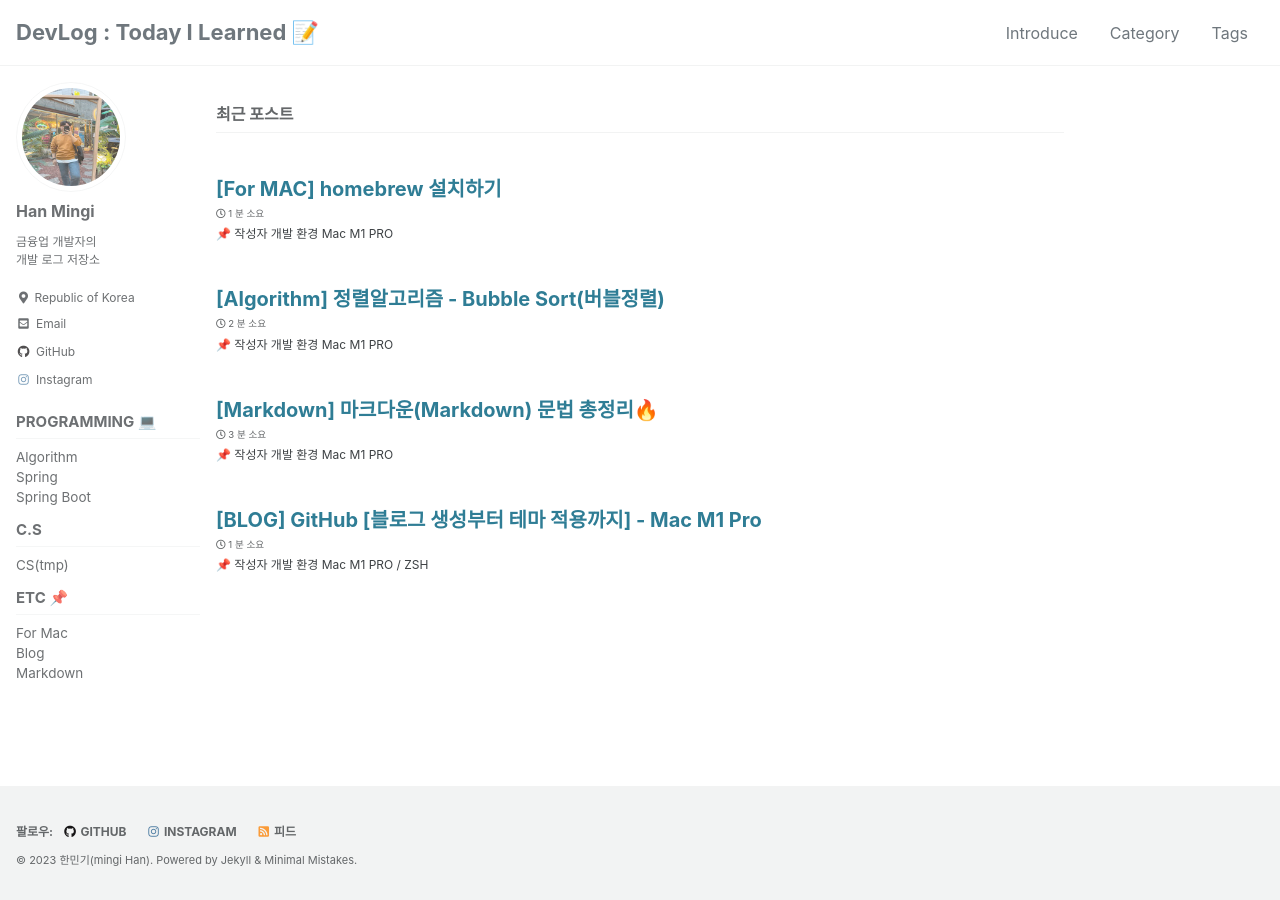
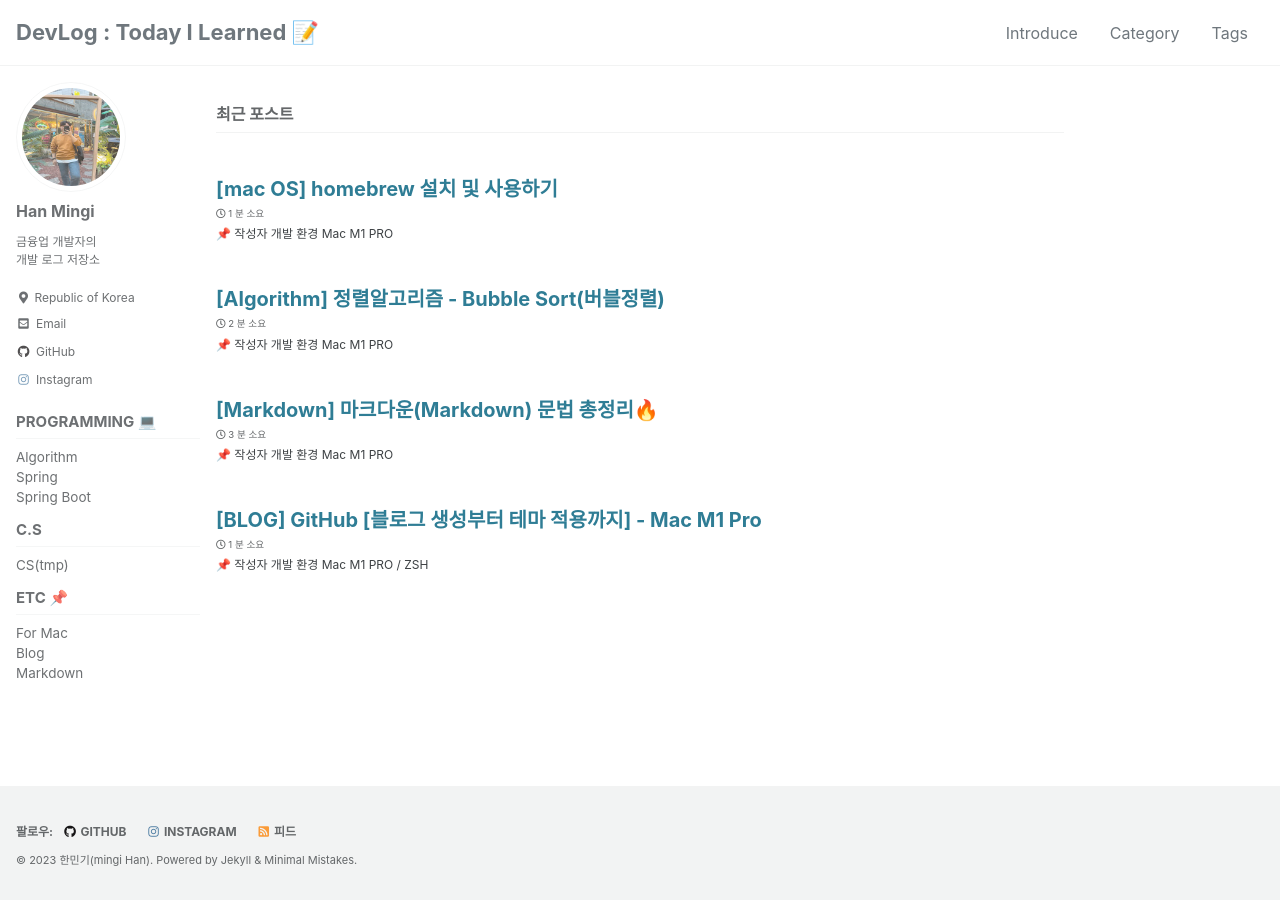
Before and after one commit to hanmingi/hanmingi.github.io, a Jekyll site: the page built from index.html, in a window 1280 px wide. Built offline with Jekyll 4.4.1, drawn with Linux system fonts in a browser that asks for light colours; cached includes are drawn as plain includes; the list of posts is cut into pages by our own code.

Commit message:
[ADD] MAC homebrew 설치하기

````diff
--- a/_posts/mac/2023-07-26-install homebrew.md
+++ b/_posts/mac/2023-07-26-install homebrew.md
@@ -1,5 +1,5 @@
 ---
-title: "[For MAC] homebrew 설치하기"
+title: "[mac OS] homebrew 설치 및 사용하기"
 categories:
     - mac
 
@@ -11,7 +11,7 @@ tags:
 
 toc: true
 toc_sticky: true
-toc_label: "For MAC"
+toc_label: "macOS"
 toc_icon: "tasks"
 ---
 
@@ -39,7 +39,7 @@ xcode-select --install
 
 터미널을 열고 아래 명령어를 실행하여 Homebrew를 설치합니다.
 
-```bash
+```bashㅌ
 /bin/bash -c "$(curl -fsSL https://raw.githubusercontent.com/Homebrew/install/master/install.sh)"
 ```
 
````
